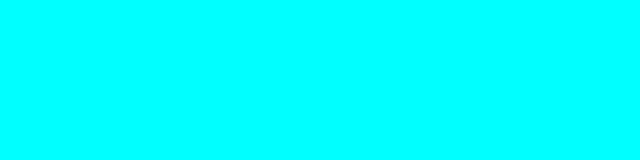
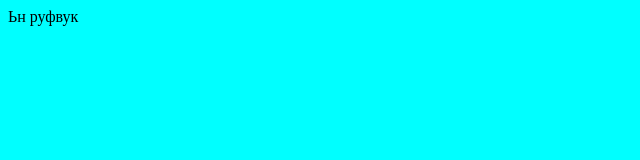
Before and after one commit to siberiae/new-test-repo, a plain HTML site: page index.html in a window 1280 px wide. Shown: the whole page, without its empty margins (0-640 px from the left). Drawn offline with Linux system fonts and the light colour scheme.

Commit message:
Change header text

```diff
--- a/index.html
+++ b/index.html
@@ -7,6 +7,8 @@
   <link rel="stylesheet" href="style.css">
 </head>
 <body>
-
+  <header>
+    Ьн руфвук
+  </header>
 </body>
 </html>
```
